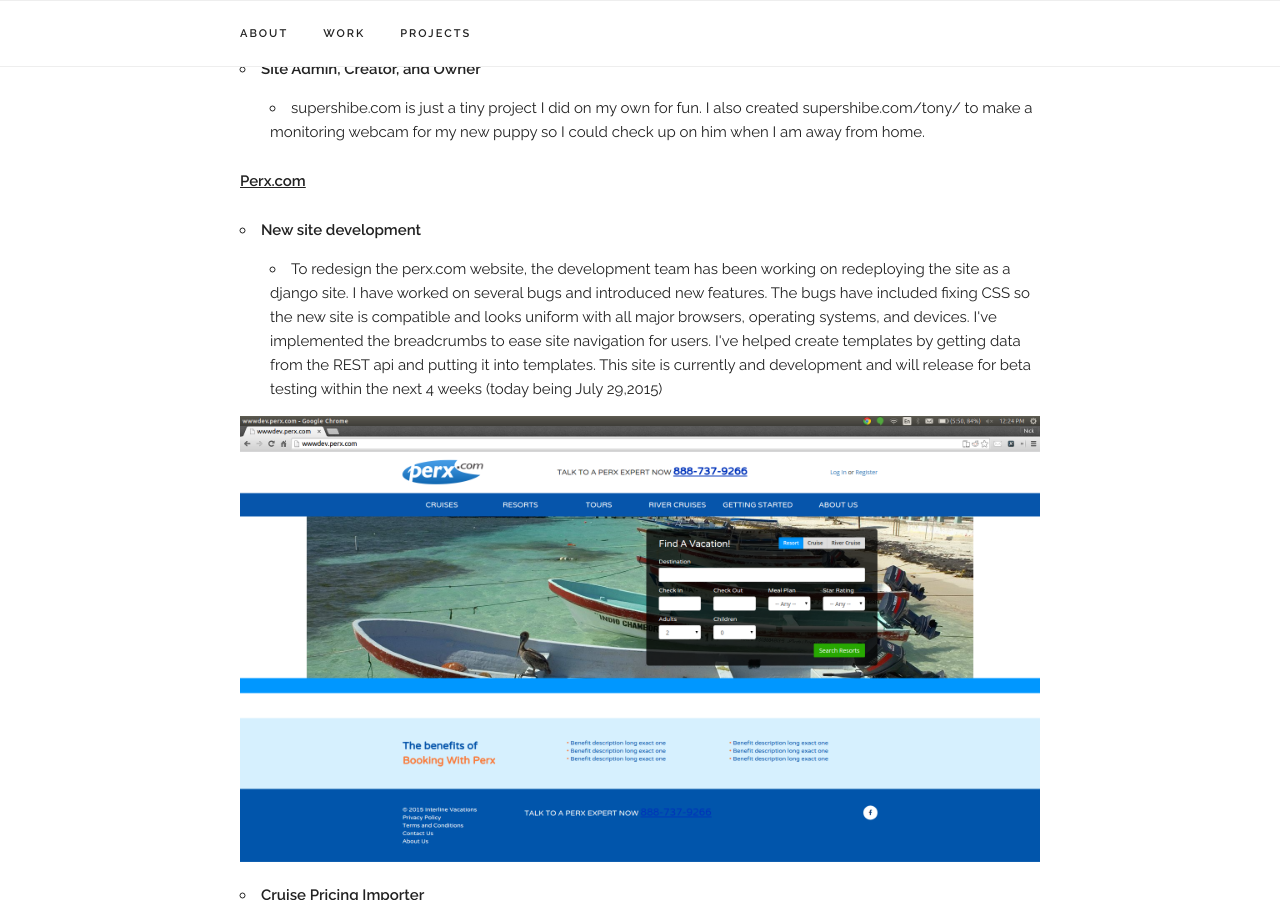
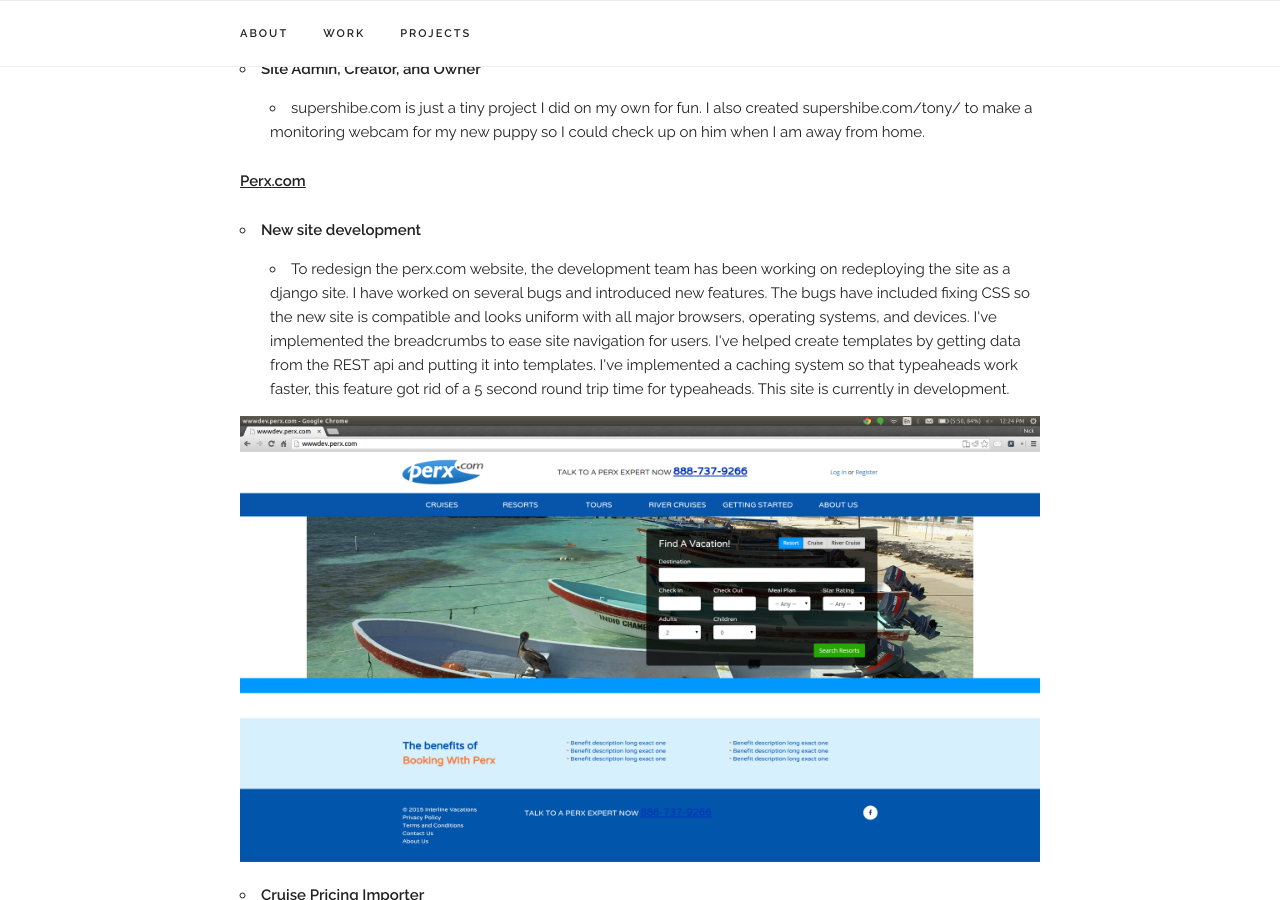
Before and after one commit to PresidentNick/presidentnick.github.io, a Jekyll site: the page index.html, which Jekyll copies as it is, in a window 1280 px wide and 900 px high, scrolled down 1647 px. Built offline with Jekyll 4.4.1, drawn with Linux system fonts in a browser that asks for light colours; nearby versions of some CDN libraries; comment, search, counter and statistics services are not loaded.

Commit message:
Update index.html

```diff
--- a/index.html
+++ b/index.html
@@ -179,9 +179,9 @@
               and introduced new features. The bugs have included fixing CSS so the new site
               is compatible and looks uniform with all major browsers, operating systems, and devices.
               I've implemented the breadcrumbs to ease site navigation for users. I've helped create
-              templates by getting data from the REST api and putting it into templates. This site is
-              currently and development and will release for beta testing within the next 4 weeks (today being
-              July 29,2015)
+              templates by getting data from the REST api and putting it into templates. I've implemented a caching
+              system so that typeaheads work faster, this feature got rid of a 5 second round trip time for
+              typeaheads. This site is currently in development.
             </li>
           </ul>
           <img class="u-max-full-width" src="images/devperx.png">
```
